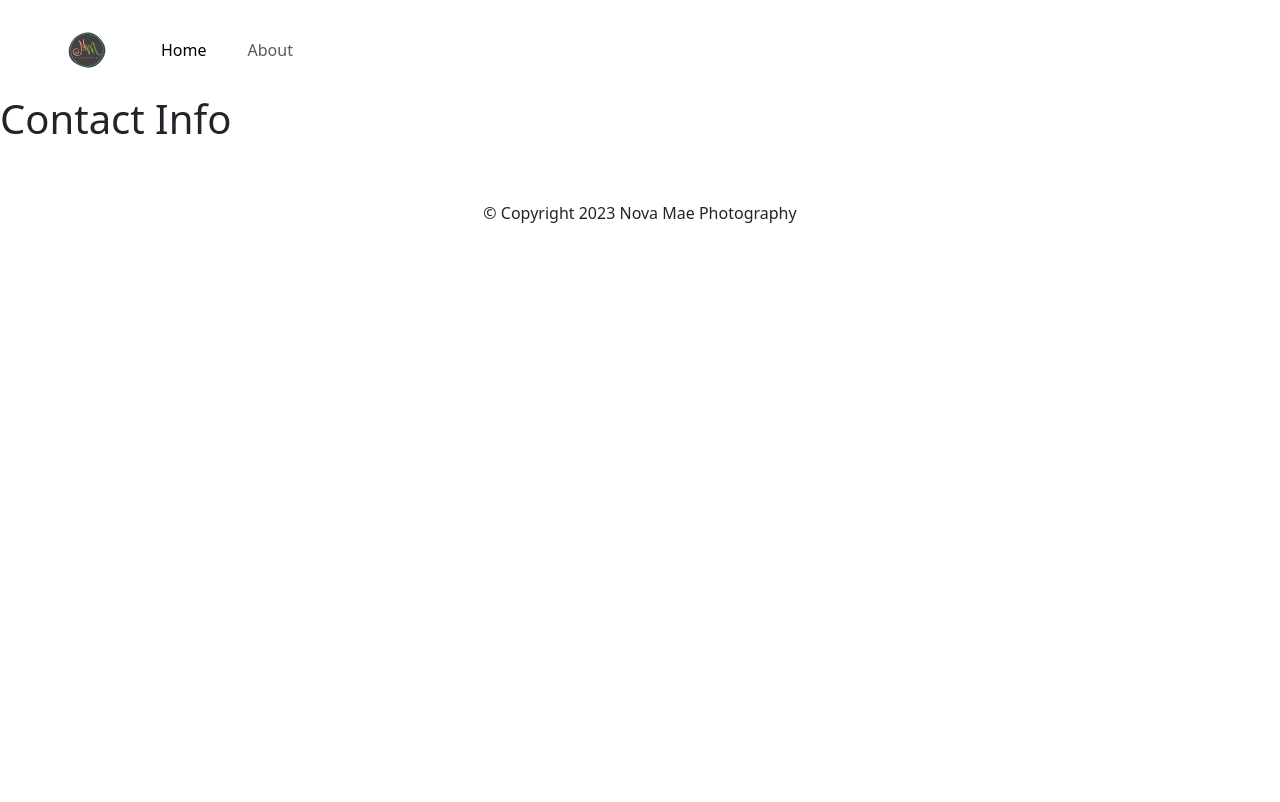
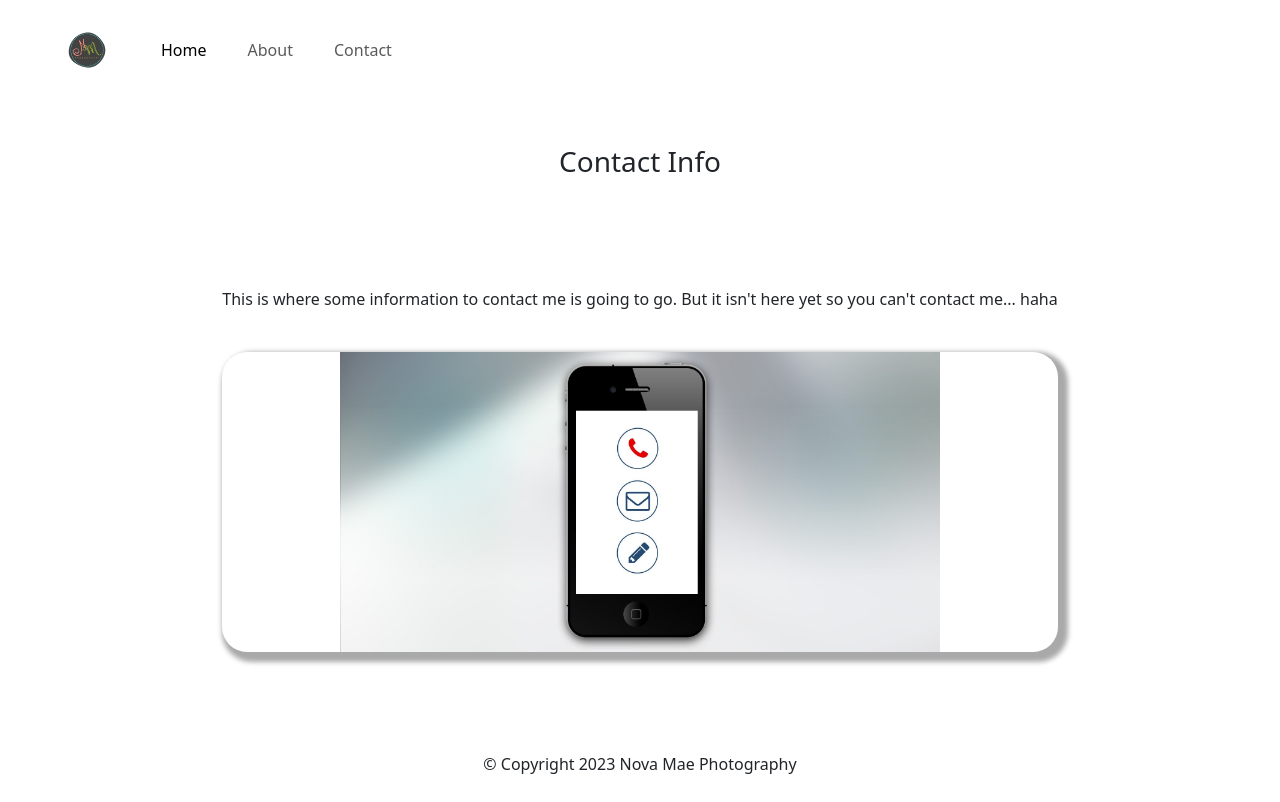
Before and after one commit to chrisATYF/NovaMaePhotography, a Vue app: page /contact in a window 1280 px wide. Built offline with nearby package versions, Linux system fonts and the light colour scheme.

Commit message:
Contact added
Made css more concise

```diff
--- a/src/components/Nav.vue
+++ b/src/components/Nav.vue
@@ -23,9 +23,9 @@ import { RouterLink } from 'vue-router'
                         <li class="nav-item justify-content-end">
                             <RouterLink class="nav-link" to="/about">About</RouterLink>
                         </li>
-                        <!-- <li class="nav-item justify-content-end">
+                        <li class="nav-item justify-content-end">
                             <RouterLink class="nav-link" to="/contact">Contact</RouterLink>
-                        </li> -->
+                        </li>
                     </ul>
                 </div>
             </div>
--- a/src/views/ContactView.vue
+++ b/src/views/ContactView.vue
@@ -1,7 +1,49 @@
 <template>
-    <div>
-        <h1>Contact Info</h1>
+    <div class="container">
+        <h3 class="heading">Contact Info</h3>
+        <div class="section-body">
+            <p>
+                This is where some information to contact me is going to go. But it isn't here yet so you
+                can't contact me... haha
+            </p>
+            <img src="../../images/contactBG.jpg" class="contact-img">
+        </div>
     </div>
 </template>
 
-<style scoped></style>
+<style scoped>
+.container {
+    display: grid;
+    justify-content: center;
+}
+
+.heading,
+.section-body {
+    text-align: center;
+    padding: 50px;
+}
+
+.contact-img {
+    margin-top: 25px;
+    height: 300px;
+    width: 100%;
+    object-fit: contain;
+    border-radius: 25px;
+    box-shadow: 5px 5px 5px 5px darkgray;
+    animation: move-up-fade-in 3s;
+}
+
+@keyframes move-up-fade-in {
+    0% {
+        transform: translateY(25px);
+        opacity: 0;
+        box-shadow: 0px 0px 0px 0px darkgray;
+    }
+
+    100% {
+        transform: translateY(0px);
+        opacity: 1;
+        box-shadow: 5px 5px 5px 5px darkgray;
+    }
+}
+</style>
--- a/src/views/HomeView.vue
+++ b/src/views/HomeView.vue
@@ -26,16 +26,25 @@
 <style scoped>
 .top-bg-img {
   background-image: url('../../images/Header.jpg');
+  background-size: auto 50%;
+}
+
+.top-bg-img,
+.btm-bg-img {
   background-attachment: fixed;
   width: 100%;
   height: 400px;
-  background-size: auto 50%;
   background-position: center center;
   background-repeat: no-repeat;
   text-align: center;
   position: relative;
   margin: auto;
   padding: 0;
+}
+
+.btm-bg-img {
+  background-image: url('../../images/NMWebMel.jpg');
+  background-size: auto 100%;
 }
 
 .captionText {
@@ -89,24 +98,18 @@
   margin-bottom: 50px;
 }
 
-.btm-bg-img {
-  background-image: url('../../images/NMWebMel.jpg');
-  background-attachment: fixed;
-  width: 100%;
-  height: 400px;
-  background-size: auto 100%;
-  background-position: center center;
-  background-repeat: no-repeat;
-  text-align: center;
-  position: relative;
-  margin: auto;
-  padding: 0;
-}
-
 @media(max-width: 679px) {
   .top-bg-img {
     background-size: 100%;
     background-attachment: scroll;
+  }
+
+  .first-img,
+  .second-img,
+  .third-img {
+    object-fit: contain;
+    width: 100%;
+    padding-bottom: 10px;
   }
 
   .btm-bg-img {
@@ -122,6 +125,13 @@
     backdrop-filter: none;
   }
 
+  .img-section {
+    display: flex;
+    flex-direction: column;
+    margin: 0px;
+    padding: 25px;
+  }
+
   .img-border {
     width: 75%;
     text-shadow: 2px 2px 4px black;
@@ -131,22 +141,4 @@
     margin: 5px;
   }
 }
-
-@media(max-width: 619px) {
-
-  .first-img,
-  .second-img,
-  .third-img {
-    object-fit: contain;
-    width: 100%;
-    padding-bottom: 10px;
-  }
-
-  .img-section {
-    display: flex;
-    flex-direction: column;
-    margin: 0px;
-    padding: 25px;
-  }
-}
 </style>
```
Also changed, not shown: images/contactBG.jpg (added).
